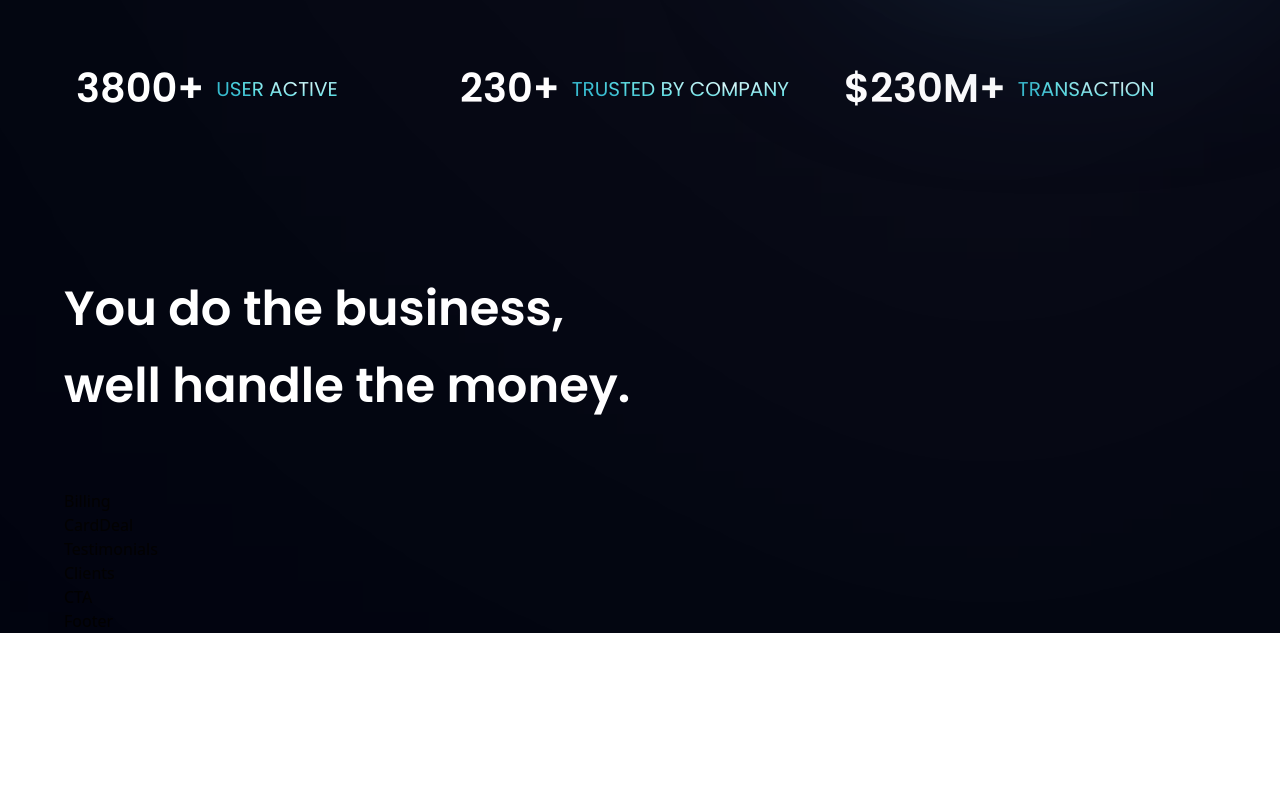
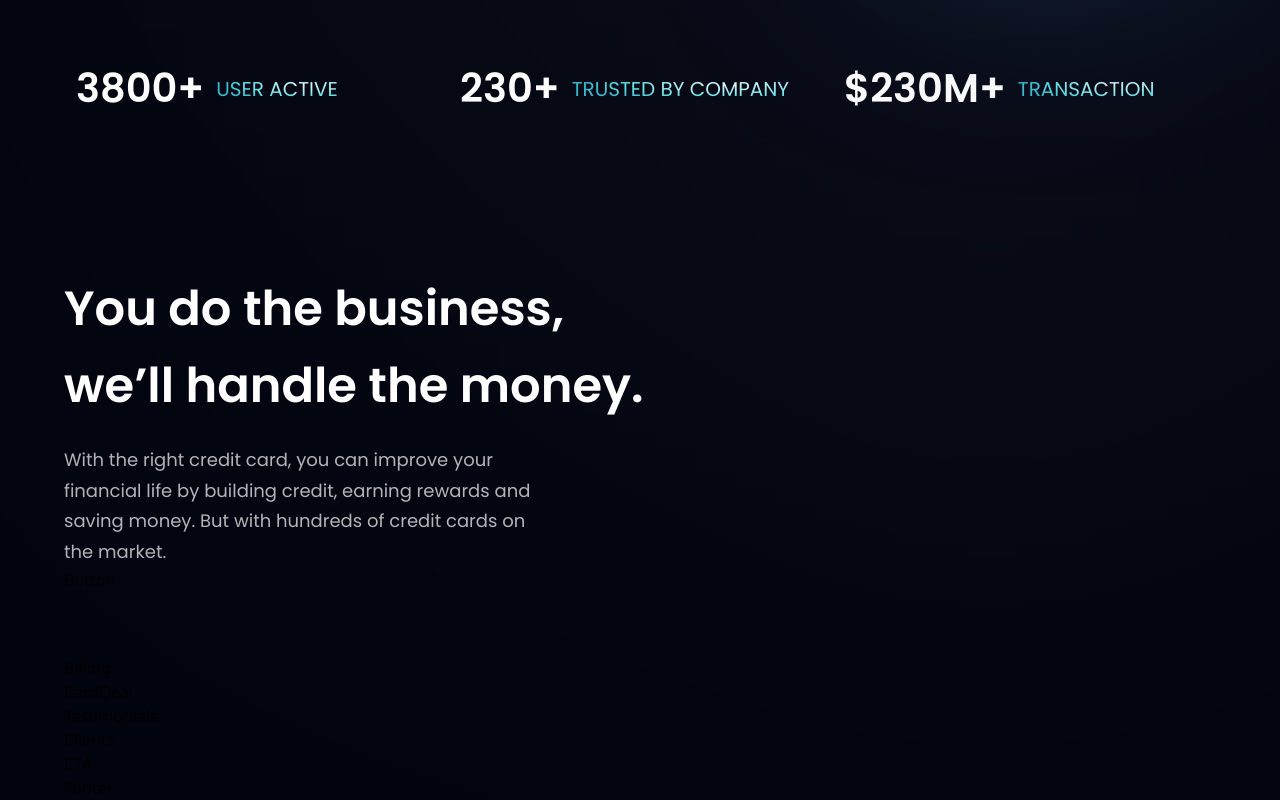
Before and after one commit to programmernizam/simple-react-projects, a React (Vite) app in the folder HooBank/: page / in a window 1280 px wide. Shown: the part 738-1538 px from the top of the page. Before the commit the page ends 1371 px from the top, so only its background shows below. Built offline with nearby package versions, Linux system fonts and the light colour scheme.

Commit message:
[Added Content] Business Section

```diff
--- a/HooBank/src/components/Business.jsx
+++ b/HooBank/src/components/Business.jsx
@@ -1,14 +1,20 @@
 // import { features } from "../constants";
 import styles, { layout } from "../style";
-// import Button from "./Button";
+import Button from "./Button";
 export default function Business() {
   return (
     <section id="features" className={layout.section}>
       <div className={layout.sectionInfo}>
         <h2 className={styles.heading2}>
-          You do the business, <br className="sm:block hidden" /> well handle
-          the money.
+          You do the business, <br className="sm:block hidden" /> we&rsquo;ll
+          handle the money.
         </h2>
+        <p className={`${styles.paragraph} max-w-[470px] mt-5`}>
+          With the right credit card, you can improve your financial life by
+          building credit, earning rewards and saving money. But with hundreds
+          of credit cards on the market.
+        </p>
+        <Button styles="mt-10" />
       </div>
     </section>
   );
```
